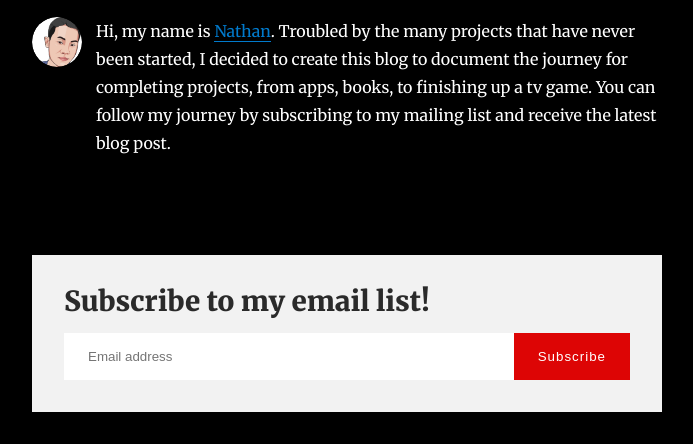
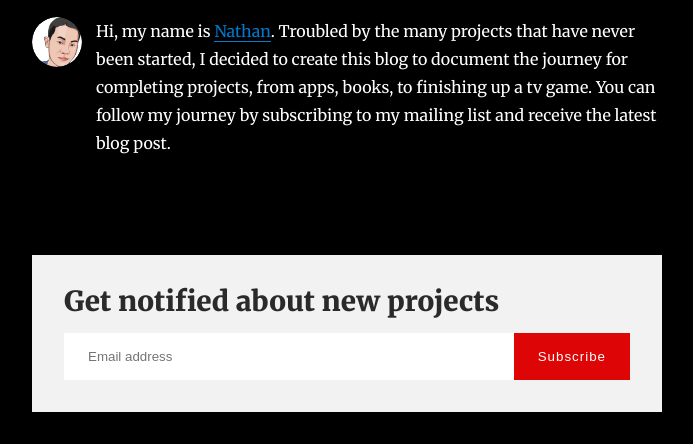
Before and after one commit to Gyokuro-cha/finishthem-clean, a Gatsby site: page / in a window 1280 px wide. Shown: the part 137-581 px from the top of the page, without its empty margins (293-986 px from the left). Built offline with nearby package versions, Linux system fonts and the light colour scheme; Gatsby itself is replaced by a stand-in of ours; some packages are replaced by stand-ins of ours.

Commit message:
Fix email list

```diff
--- a/src/components/EmailListForm.js
+++ b/src/components/EmailListForm.js
@@ -28,7 +28,7 @@ const EmailListForm = () => {
 
   return (
     <form onSubmit={handleSubmit} className="EmailListForm">
-      <h2>Subscribe to my email list!</h2>
+      <h2>Get notified about new projects</h2>
       <div className="Wrapper">
         <input
           placeholder="Email address"
```
